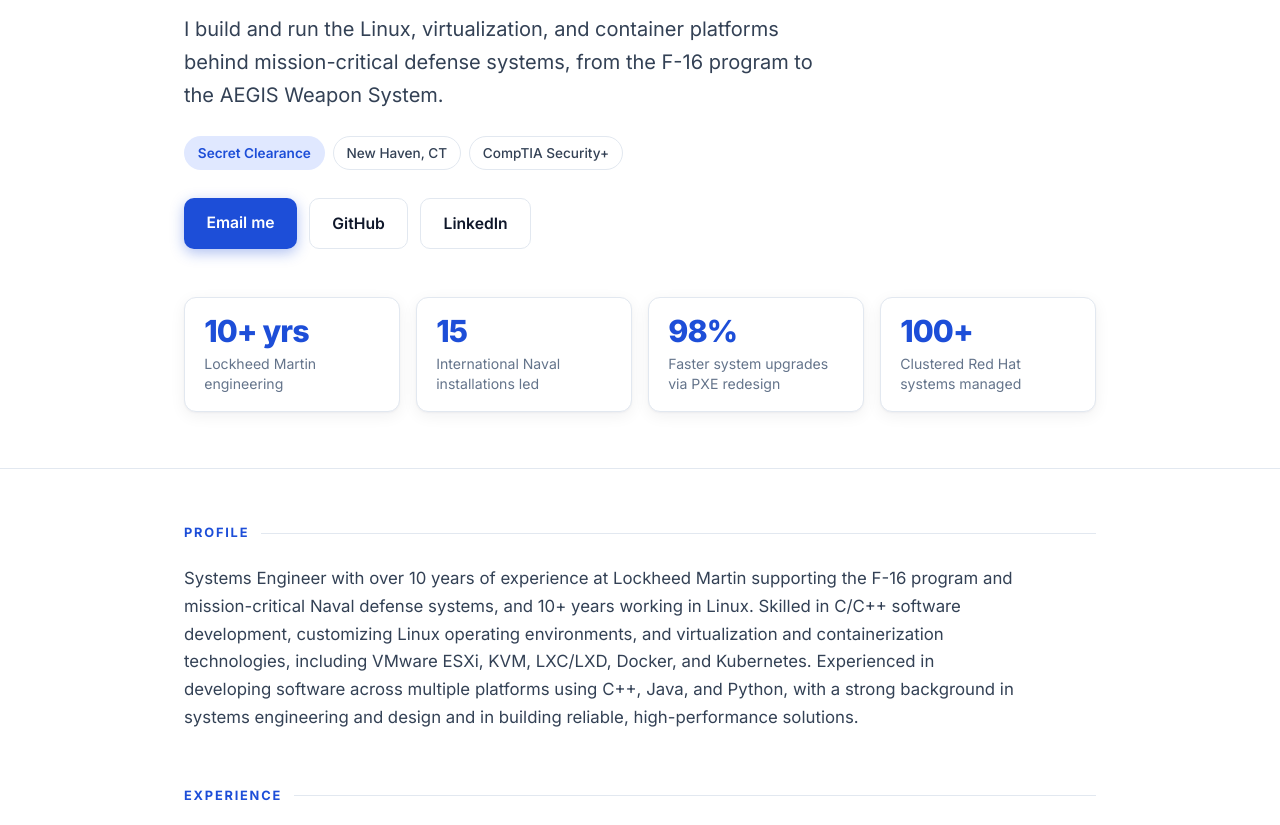
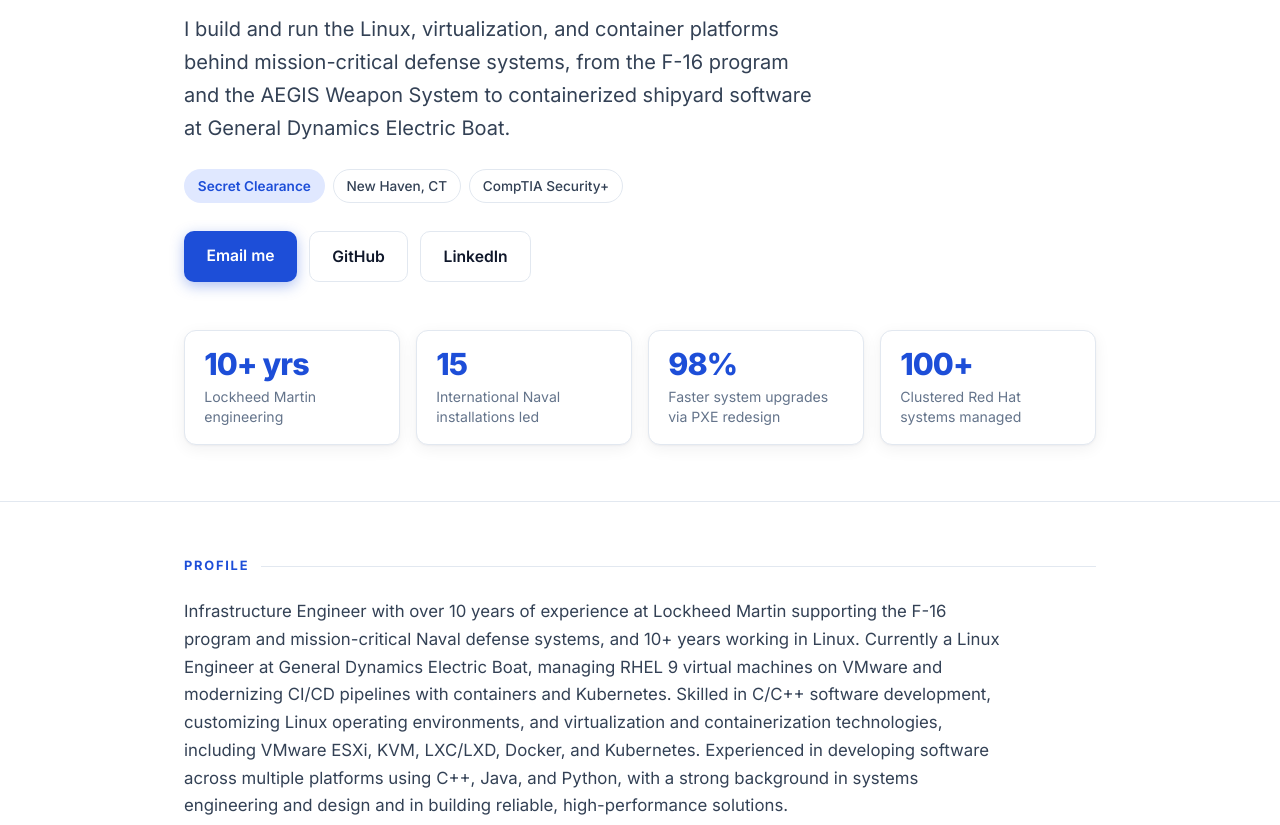
Before and after one commit to sullivt3/sullivt3.github.io, a plain HTML site: page index.html in a window 1280 px wide. Shown: the part 241-1066 px from the top of the page. Drawn offline with Linux system fonts and the light colour scheme.

Commit message:
Update summary and profile with current Electric Boat work
Co-Authored-By: Claude Opus 5.5 <noreply@anthropic.com>

```diff
--- a/index.html
+++ b/index.html
@@ -40,7 +40,8 @@
       <h1>Thomas J. Sullivan</h1>
       <p class="lede">
         I build and run the Linux, virtualization, and container platforms behind
-        mission-critical defense systems, from the F-16 program to the AEGIS Weapon System.
+        mission-critical defense systems, from the F-16 program and the AEGIS Weapon System to
+        containerized shipyard software at General Dynamics Electric Boat.
       </p>
 
       <ul class="badges" aria-label="Highlights">
@@ -68,8 +69,10 @@
     <section id="about">
       <h2>Profile</h2>
       <p class="profile">
-        Systems Engineer with over 10 years of experience at Lockheed Martin supporting the F-16
-        program and mission-critical Naval defense systems, and 10+ years working in Linux. Skilled in
+        Infrastructure Engineer with over 10 years of experience at Lockheed Martin supporting the F-16
+        program and mission-critical Naval defense systems, and 10+ years working in Linux. Currently a
+        Linux Engineer at General Dynamics Electric Boat, managing RHEL 9 virtual machines on VMware and
+        modernizing CI/CD pipelines with containers and Kubernetes. Skilled in
         C/C++ software development, customizing Linux operating environments, and virtualization and
         containerization technologies, including VMware ESXi, KVM, LXC/LXD, Docker, and Kubernetes.
         Experienced in developing software across multiple platforms using C++, Java, and Python, with a
```
